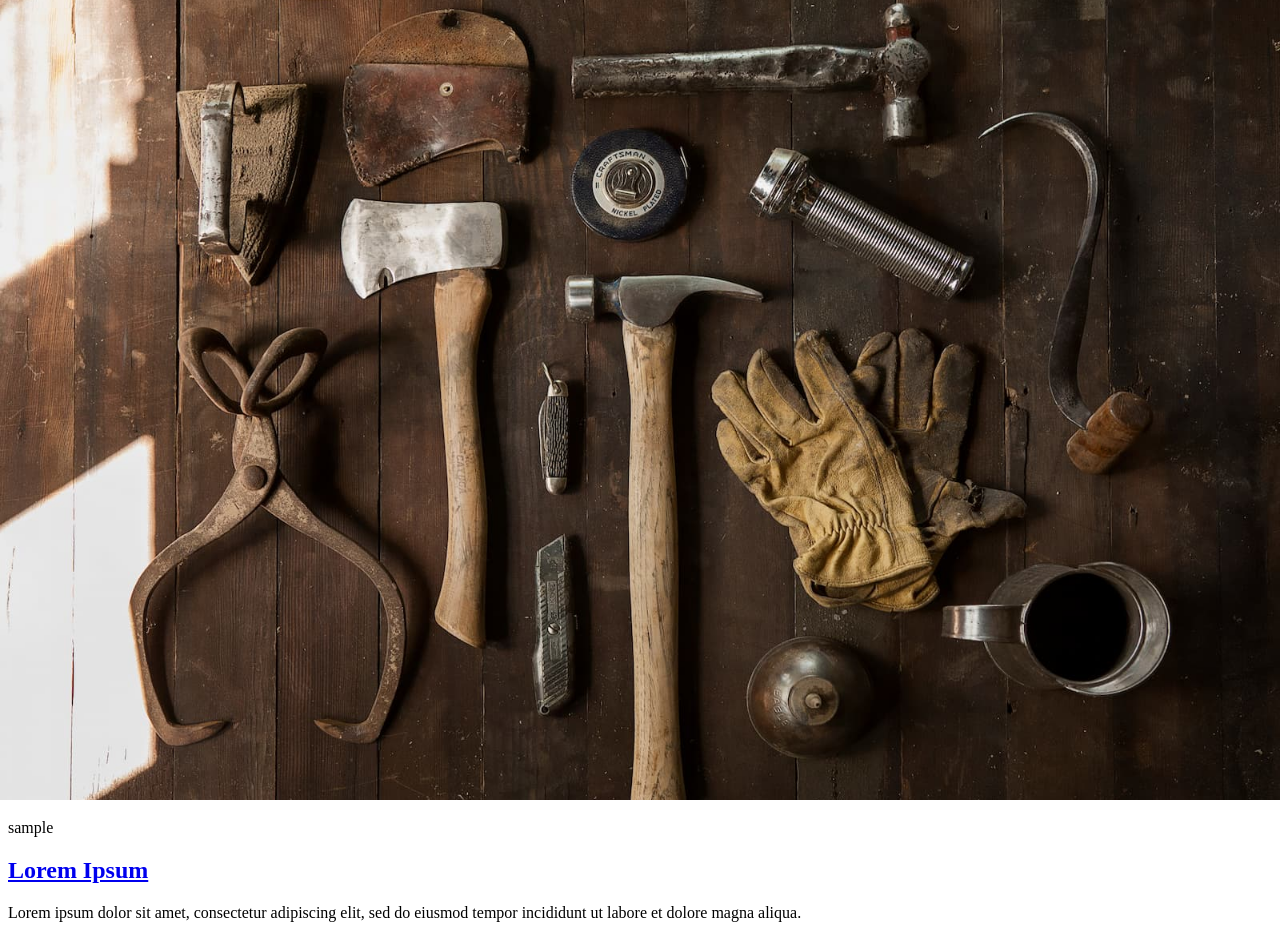
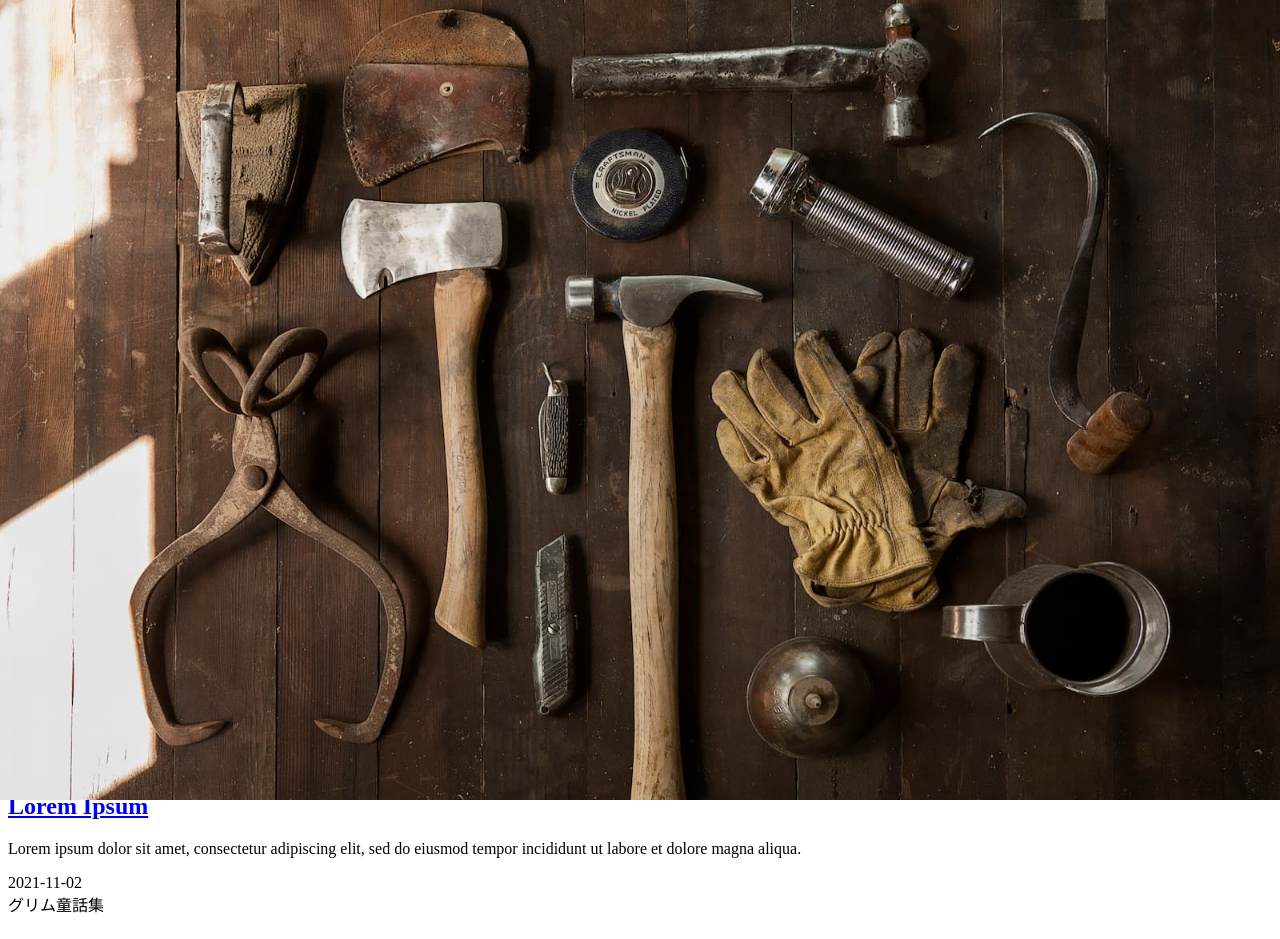
Before and after one commit to big-mon/nextjs-lustario, a Next.js app: page / in a window 1280 px wide. Shown: the top 939 px of the page. Built offline with nearby package versions, Linux system fonts and the light colour scheme.

Commit message:
chore: margin edit

```diff
--- a/src/components/molecules/ArticleCategory.tsx
+++ b/src/components/molecules/ArticleCategory.tsx
@@ -6,9 +6,9 @@ type Props = {
 
 const ArticleCategory = ({ children }: Props) => {
   return (
-    <p className="text-sm opacity-80 mb-4" itemProp="keywords">
+    <span className="text-sm opacity-80" itemProp="keywords">
       {children}
-    </p>
+    </span>
   );
 };
 
--- a/src/components/molecules/ArticleTitle.tsx
+++ b/src/components/molecules/ArticleTitle.tsx
@@ -8,7 +8,7 @@ type Props = {
 
 const ArticleTitle = ({ slug, children }: Props) => {
   return (
-    <h1 className="text-xl font-semibold mb-4" itemProp="headline name">
+    <h1 className="text-xl font-semibold my-4" itemProp="headline name">
       <CustomLink href={`/post/${slug}`}>{children}</CustomLink>
     </h1>
   );
```
